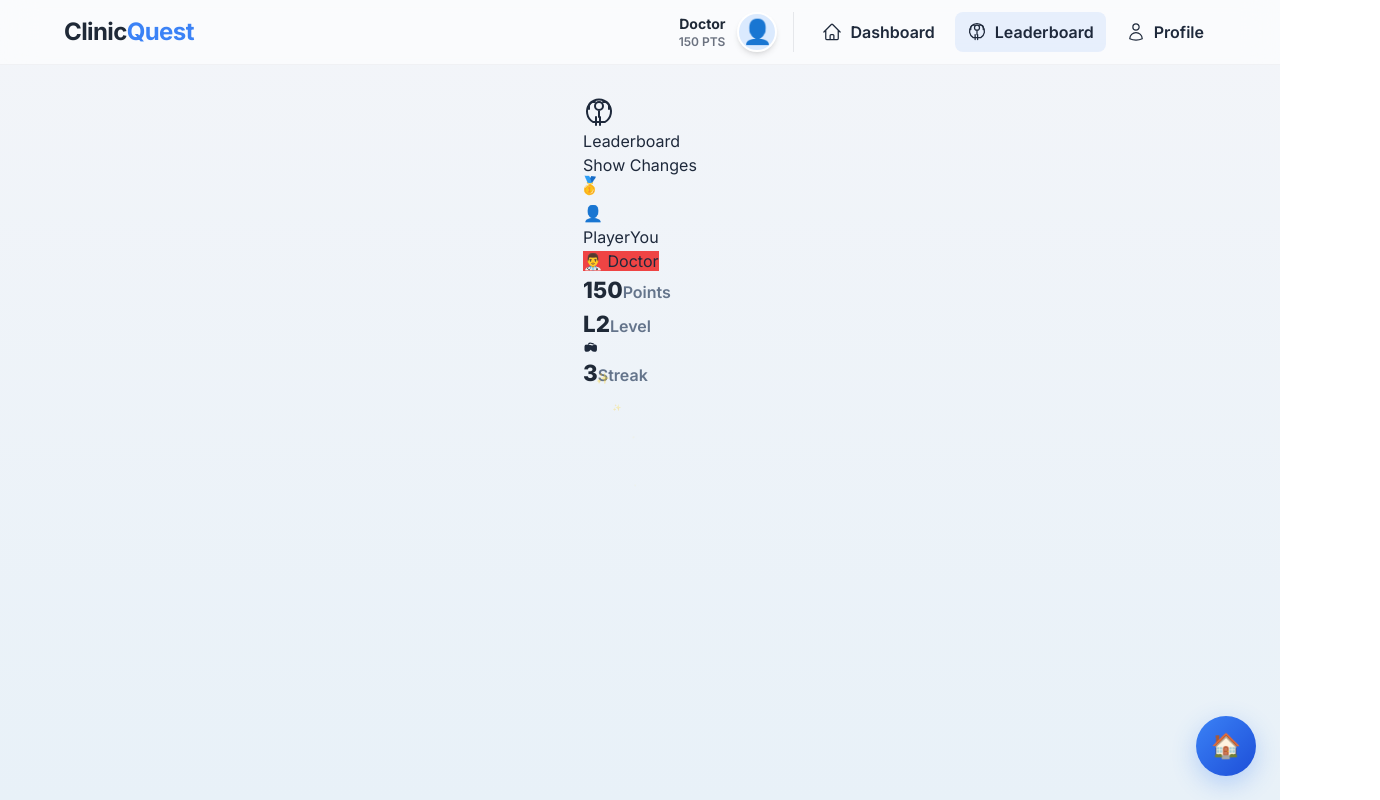
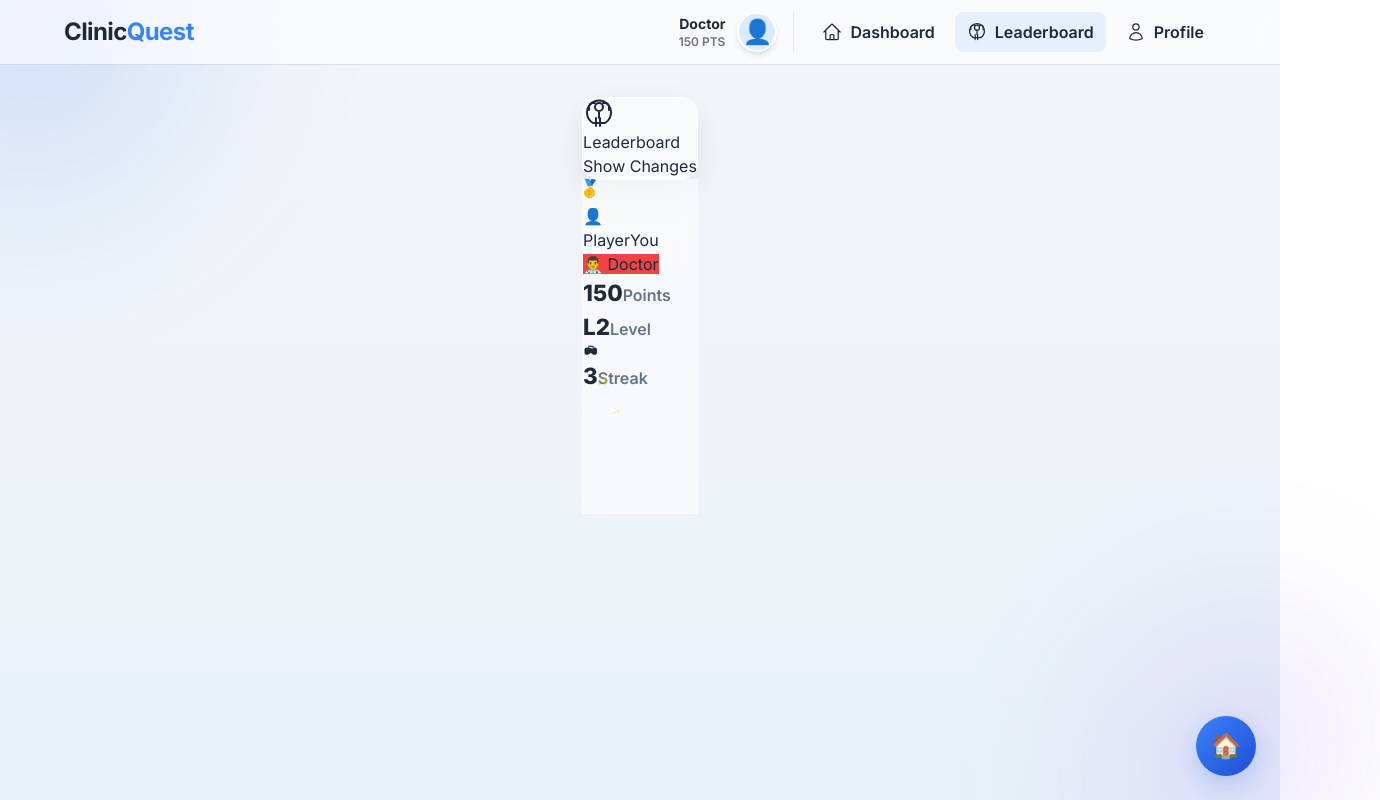
Before and after one commit to senushidinara/Clicnicquest, a React (Vite) app: page / in a window 1280 px wide. Both pictures are taken after a click on the button "Leaderboard". Shown: the top 800 px of the page, 1380 px wide, since content can reach past the window. Built offline with nearby package versions, Linux system fonts and the light colour scheme.

Commit message:
Add glassmorphism, ambient orbs, leaderboard/taskboard styles
cgen-bc72d7b2e70649aa81062bc759e3e270

```diff
--- a/index.css
+++ b/index.css
@@ -6,8 +6,25 @@
 }
 
 .app-bg {
+    position: relative;
     background: linear-gradient(180deg, #f3f5f9 0%, #e8f1f8 100%);
 }
+.app-bg::before,.app-bg::after{
+    content:"";position:absolute;inset:auto;filter:blur(60px);border-radius:50%;z-index:0;opacity:.6;pointer-events:none
+}
+.app-bg::before{width:480px;height:480px;background:radial-gradient(circle at 30% 30%, rgba(59,130,246,.35), transparent 60%);top:-120px;left:-120px}
+.app-bg::after{width:420px;height:420px;background:radial-gradient(circle at 70% 70%, rgba(139,92,246,.28), transparent 60%);bottom:-100px;right:-100px}
+
+/* Glassmorphism utilities */
+.glass-panel{background:rgba(255,255,255,.55);border:1px solid rgba(255,255,255,.65);backdrop-filter:blur(16px);-webkit-backdrop-filter:blur(16px);border-radius:16px;box-shadow:0 10px 30px rgba(2,8,23,.08), inset 0 -1px 0 rgba(255,255,255,.3)}
+.glass-card{background:rgba(255,255,255,.5);border:1px solid rgba(255,255,255,.6);backdrop-filter:blur(14px);-webkit-backdrop-filter:blur(14px);border-radius:16px;box-shadow:0 8px 24px rgba(2,8,23,.08)}
+.glass-row{background:rgba(255,255,255,.5);border:1px solid rgba(255,255,255,.6);backdrop-filter:blur(10px);-webkit-backdrop-filter:blur(10px)}
+.glass-header{background:rgba(255,255,255,.6) !important;backdrop-filter:blur(14px) !important;-webkit-backdrop-filter:blur(14px) !important;border-bottom:1px solid rgba(148,163,184,.35)}
+
+/* Shimmer on hover */
+.shine-on-hover{position:relative;overflow:hidden}
+.shine-on-hover::after{content:"";position:absolute;inset:auto -100% 0;top:0;width:40%;transform:skewX(-20deg);background:linear-gradient(90deg, rgba(255,255,255,0), rgba(255,255,255,.35), rgba(255,255,255,0));transition:transform .6s}
+.shine-on-hover:hover::after{transform:translateX(300%) skewX(-20deg)}
 
 /* Dashboard Styles */
 .dashboard-container {
```
